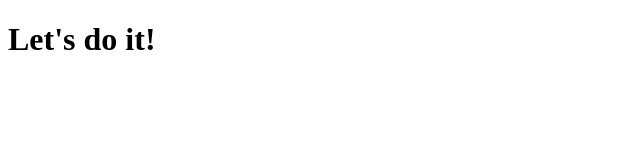
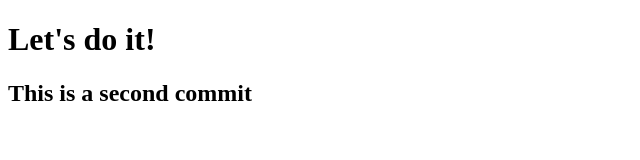
Before and after one commit to raulmelo87/college, a plain HTML site: page index.html in a window 1280 px wide. Shown: the whole page, without its empty margins (0-640 px from the left). Drawn offline with Linux system fonts and the light colour scheme.

Commit message:
"segunda alteração h2"

```diff
--- a/index.html
+++ b/index.html
@@ -7,5 +7,6 @@
 </head>
 <body>
     <h1>Let's do it!</h1>
+    <h2>This is a second commit</h2>
 </body>
 </html>
```
